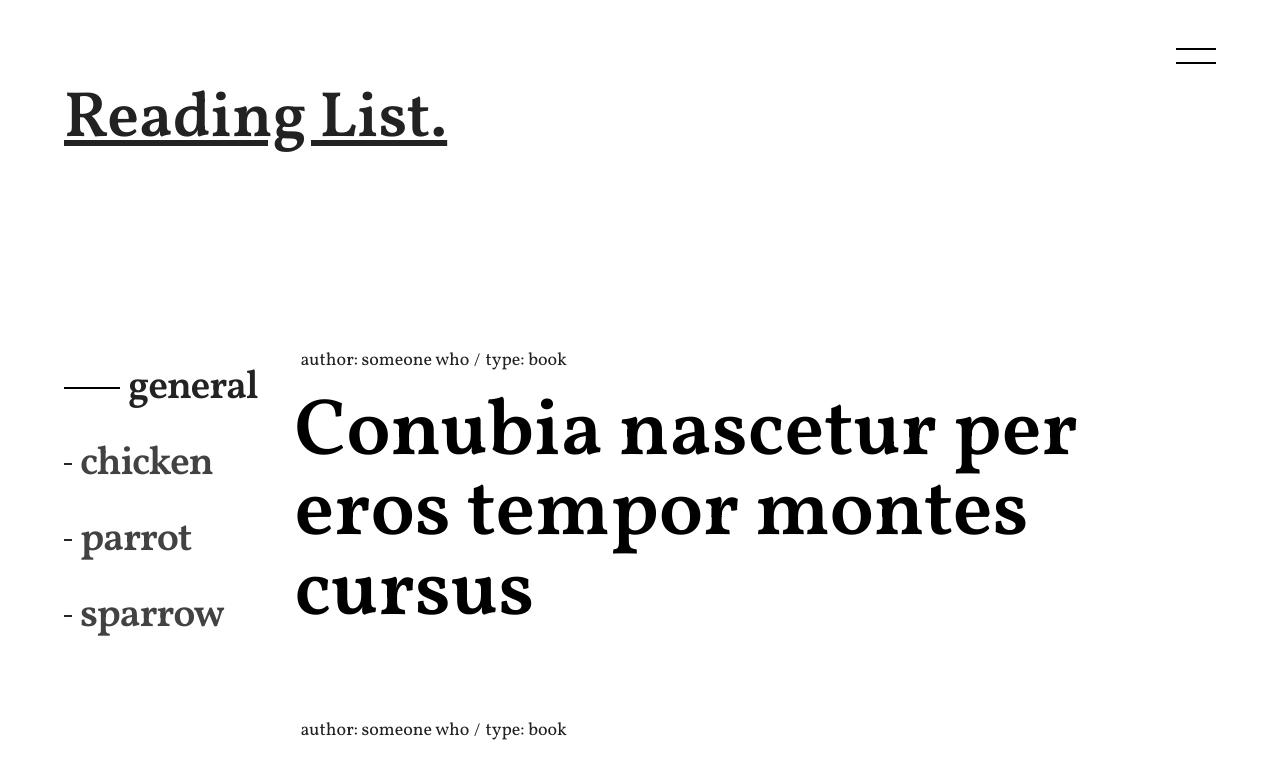
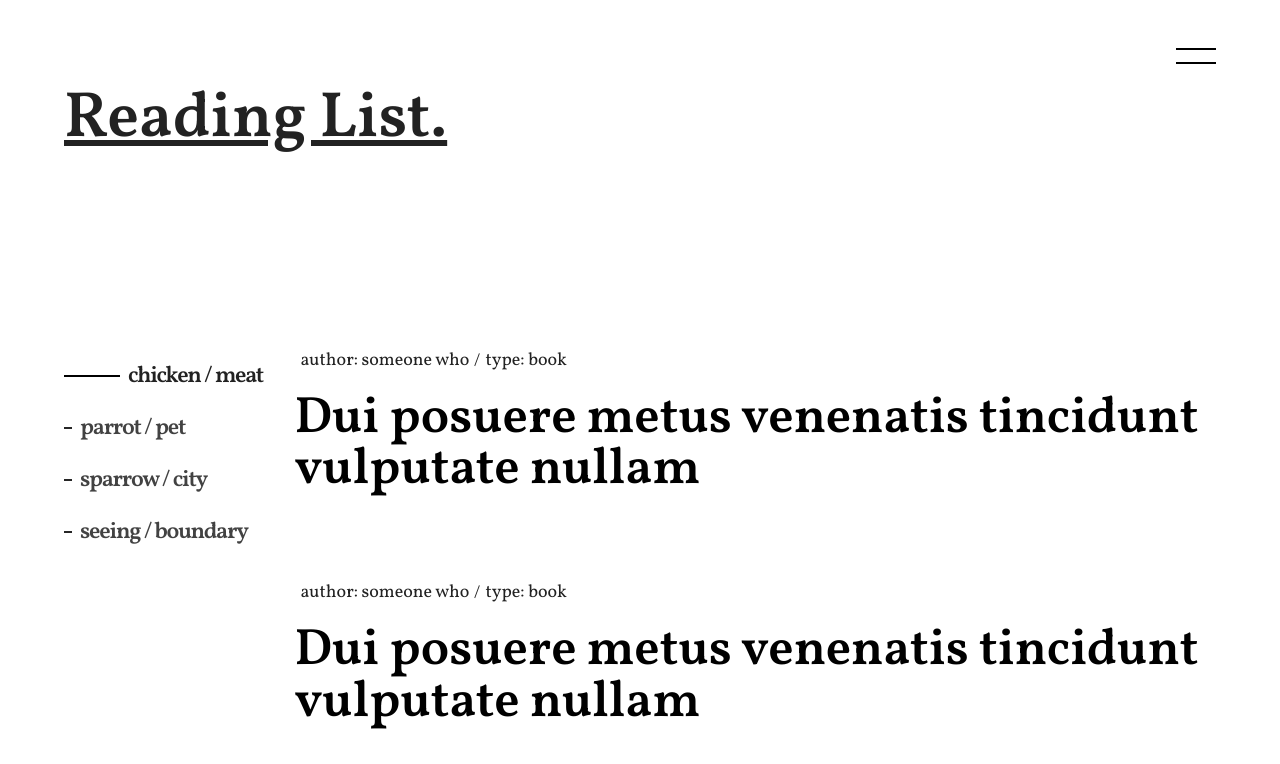
Before and after one commit to vince19972/Chicken-Parrot-Sparrow, a Vue app: page /reading-list in a window 1280 px wide. Shown: the top 764 px of the page. Built offline with nearby package versions, Linux system fonts and the light colour scheme.

Commit message:
[readingList] add fmtTypeText method

```diff
--- a/src/views/ReadingList.vue
+++ b/src/views/ReadingList.vue
@@ -13,7 +13,9 @@
             :data-type="contentType"
             @click="onMenuClicked"
           >
-            <button class="types__list-btn">{{ contentType }}</button>
+            <button class="types__list-btn">
+              {{ getFmtTypeText(contentType) }}
+            </button>
           </li>
         </ul>
       </div>
@@ -56,7 +58,7 @@ import readingLists from "@/assets/content/readingList.json";
 import { Meta } from "@/decorator.js";
 
 enum ContentTypes {
-  General = "general",
+  Icon = "icon",
   Chicken = "chicken",
   Parrot = "parrot",
   Sparrow = "sparrow",
@@ -74,17 +76,33 @@ export default class ReadingList extends Vue {
   }
 
   // data
-  activeContent: ContentTypes = ContentTypes.General;
+  activeContent: ContentTypes = ContentTypes.Chicken;
   readingListsTypes = [
-    ContentTypes.General,
     ContentTypes.Chicken,
     ContentTypes.Parrot,
     ContentTypes.Sparrow,
+    ContentTypes.Icon,
   ];
 
   // computed
   get activeReadingList() {
     return readingLists[this.activeContent];
+  }
+
+  // getter methods
+  getFmtTypeText(text: ContentTypes) {
+    switch (text) {
+      case ContentTypes.Chicken:
+        return "chicken / meat";
+      case ContentTypes.Parrot:
+        return "parrot / pet";
+      case ContentTypes.Sparrow:
+        return "sparrow / city";
+      case ContentTypes.Icon:
+        return "seeing / boundary";
+      default:
+        return "general";
+    }
   }
 
   // user events
@@ -147,7 +165,7 @@ export default class ReadingList extends Vue {
 }
 .types__list-btn {
   @include -f-main-b;
-  font-size: 40px;
+  font-size: 1.8vw;
   letter-spacing: -1.25px;
 
   transition: all 0.3s;
@@ -155,7 +173,7 @@ export default class ReadingList extends Vue {
 
 .readings {
   @include -f-main-b;
-  font-size: 80px;
+  font-size: 4vw;
 }
 .readings__list-item {
   &:not(:last-child) {
```
